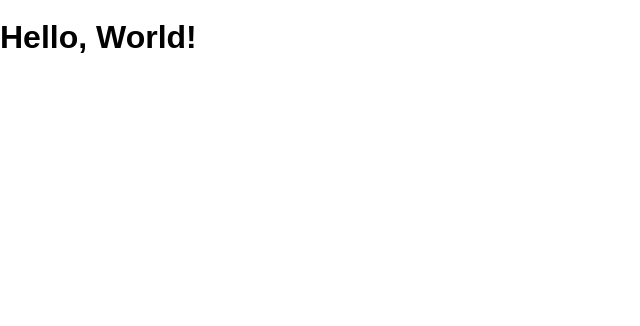
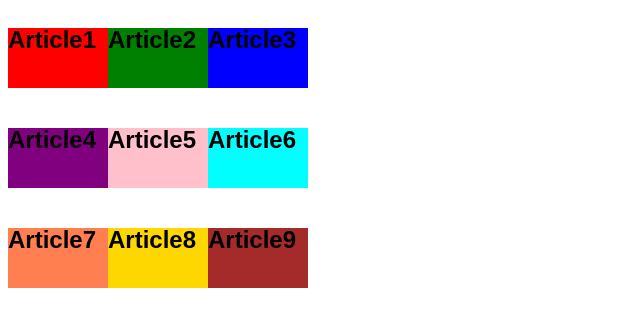
Before and after one commit to philkrause/flex-box-adventure, a website: page public/index.html in a window 1280 px wide. Shown: the whole page, without its empty margins (0-640 px from the left). Drawn offline with Linux system fonts and the light colour scheme.

Commit message:
gridExcercise

```diff
--- a/public/index.html
+++ b/public/index.html
@@ -1,13 +1,49 @@
 <!DOCTYPE html>
 <html>
   <head lang="en">
-    <meta charset="UTF-8">
-    <meta name="viewport" content="width=device-width, initial-scale=1">
+    <meta charset="UTF-8" />
+    <meta name="viewport" content="width=device-width, initial-scale=1" />
     <title>Flex Box Adventure</title>
-    <link rel="shortcut icon" href="/favicon.ico">
-    <link rel="stylesheet" href="/screen.css">
+    <link rel="shortcut icon" href="/favicon.ico" />
+    <link rel="stylesheet" href="/screen.css" />
   </head>
   <body>
-    <h1 class='hello-world'>Hello, World!</h1>
+    <div class="grid-display">
+      <h2 class="div1">
+        Article1
+      </h2>
+
+      <h2 class="div2">
+        Article2
+      </h2>
+
+      <h2 class="div3">
+        Article3
+      </h2>
+
+      <h2 class="div4">
+        Article4
+      </h2>
+
+      <h2 class="div5">
+        Article5
+      </h2>
+
+      <h2 class="div6">
+        Article6
+      </h2>
+
+      <h2 class="div7">
+        Article7
+      </h2>
+
+      <h2 class="div8">
+        Article8
+      </h2>
+
+      <h2 class="div9">
+        Article9
+      </h2>
+    </div>
   </body>
 </html>
--- a/public/screen.css
+++ b/public/screen.css
@@ -2,11 +2,54 @@
   font: 16px / 1 sans-serif;
 }
 
-html {
-  height: 100%;
+.grid-display {
+  display: grid;
+  grid-template-columns: 100px 100px 100px;
+  grid-template-rows: 100px 100px 100px;
+  grid-template-areas:
+    'art1 art2 art3'
+    'art4 art5 art6'
+    'art7 art8 art9';
 }
 
-body {
-  margin: 0;
-  min-height: 100%;
+.div1 {
+  grid-area: art1;
+  background-color: red;
 }
+
+.div2 {
+  grid-area: art2;
+  background-color: green;
+}
+.div3 {
+  grid-area: art3;
+  background-color: blue;
+}
+
+.div4 {
+  grid-area: art4;
+  background: purple;
+}
+
+.div5 {
+  grid-area: art5;
+  background-color: pink;
+}
+
+.div6 {
+  grid-area: art6;
+  background-color: aqua;
+}
+
+.div7 {
+  grid-area: art7;
+  background-color: coral;
+}
+.div8 {
+  grid-area: art8;
+  background-color: gold;
+}
+.div9 {
+  grid-area: art9;
+  background-color: brown;
+}
```
